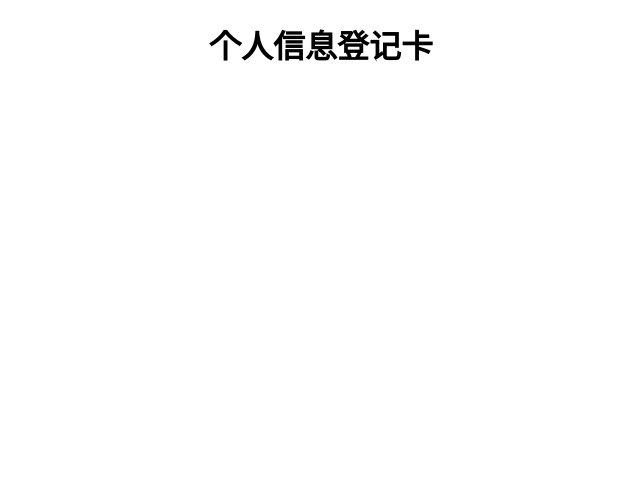
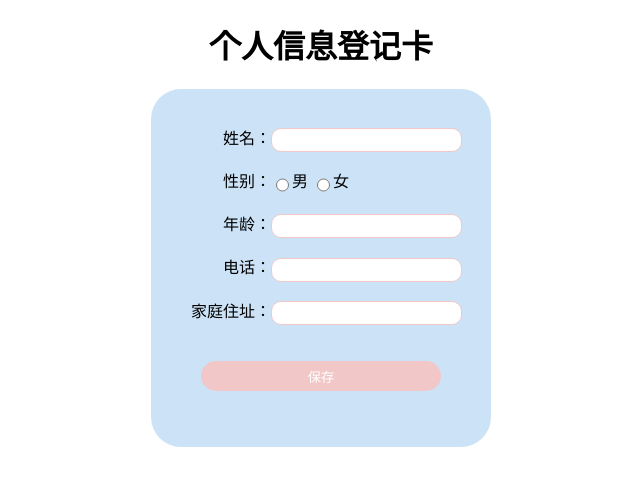
Before and after one commit to haosiwem/xinxi, an Angular app in the folder xinxi/: page / in a window 1280 px wide. Shown: the top 486 px of the page, without its empty margins (319-959 px from the left). Built offline with nearby package versions, Linux system fonts and the light colour scheme.

Commit message:
Update app.component.html

```diff
--- a/xinxi/src/app/app.component.html
+++ b/xinxi/src/app/app.component.html
@@ -6,5 +6,5 @@
 </div>
 
 <router-outlet></router-outlet>
-<app-edit [class.hide]="!ed" (bao)="onBao($event)" [infor]="chuan"></app-edit>
-<app-display [class.hide]="!dis" [infor]="chuan" (xiu)="onXiu($event)"></app-display>
+<app-edit [class.hide]="dis" (save)="onSave($event)" [infor]="chuan"></app-edit>
+<app-display [class.hide]="!dis" [infor]="chuan" (modify)="onModify($event)"></app-display>
```
